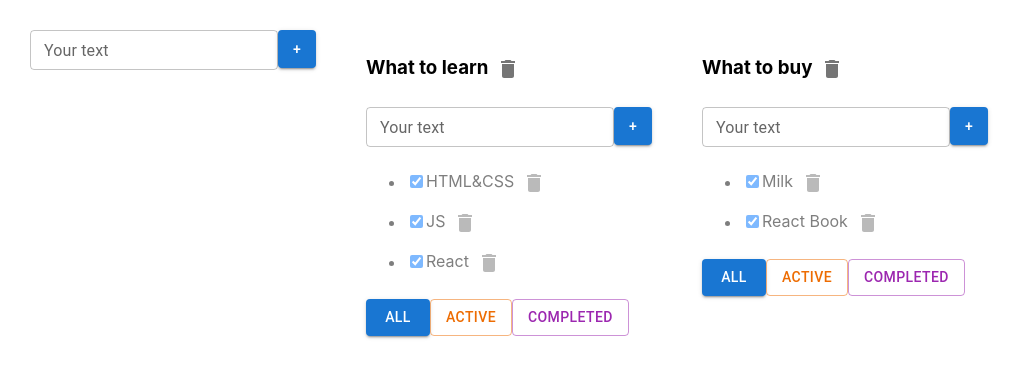
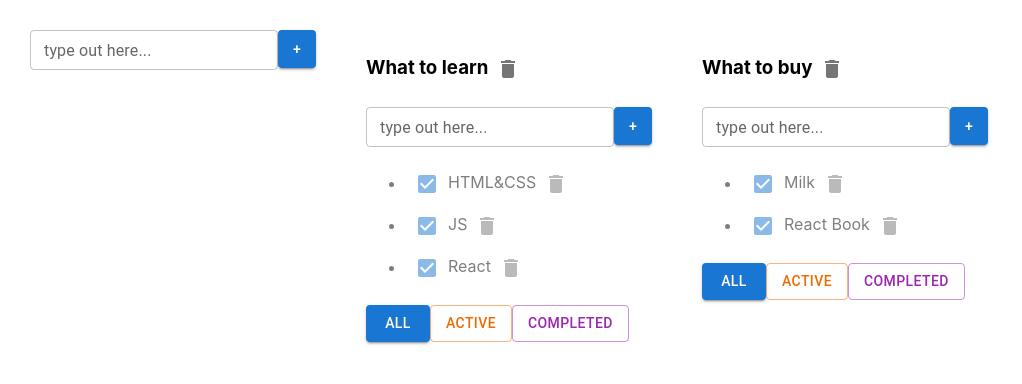
Before and after one commit to Kattekly/Todolist2, a React (Create React App) app: page / in a window 1280 px wide. Shown: the top 384 px of the page, without its empty margins (0-1022 px from the left). Built offline with nearby package versions, Linux system fonts and the light colour scheme.

Commit message:
Lessons-7

```diff
--- a/src/Todolist.tsx
+++ b/src/Todolist.tsx
@@ -5,6 +5,7 @@ import {EditableSpan} from "./components/EditableSpan";
 import IconButton from '@mui/material/IconButton';
 import DeleteIcon from '@mui/icons-material/Delete';
 import Button from "@mui/material/Button";
+import Checkbox from "@mui/material/Checkbox";
 
 export type TaskType = {
     id: string
@@ -65,7 +66,7 @@ export function Todolist(props: PropsType) {
 
 
                     return <li key={t.id} className={t.isDone ? "is-done" : ""}>
-                        <input type="checkbox" onChange={onChangeHandler} checked={t.isDone}/>
+                        <Checkbox onChange={onChangeHandler} checked={t.isDone}/>
                         <EditableSpan title={t.title} callback={(newTitle) => editTaskHandler(t.id, newTitle)}/>
                         <IconButton aria-label="delete" onClick={onClickHandler}>
                             <DeleteIcon/>
--- a/src/components/Input.tsx
+++ b/src/components/Input.tsx
@@ -36,18 +36,16 @@ export const Input = (props: InputPropsType) => {
     return (
         <div>
             <TextField variant="outlined"
-                       label={'Your text'}
+                       label={error ? 'Title is required' : 'type out here...'}
                        size="small"
                        value={title}
                        onChange={onChangeHandler}
                        onKeyPress={onKeyPressHandler}
                        error={!!error}
-                       helperText={error}
             />
 
             <Button  variant="contained" style={{maxWidth: '38px', maxHeight: '38px', minWidth: '38px', minHeight: '38px'}}
                      onClick={addTask}>+</Button>
-         {/*   {error && <div className="error-message">{error}</div>}*/}
         </div>
     );
 };
```
